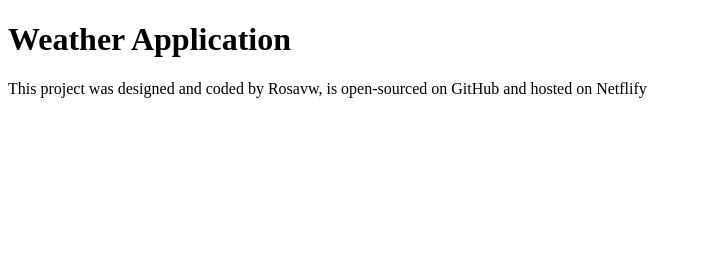
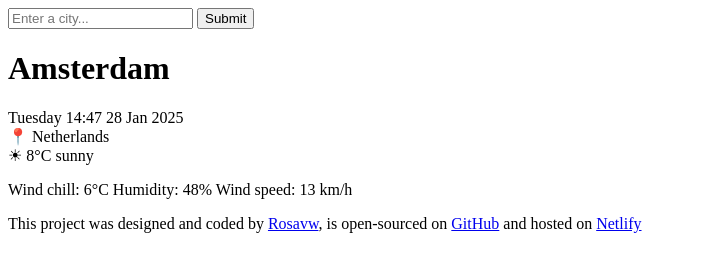
Before and after one commit to rosa-vw/weather-application, a plain HTML site: page index.html in a window 1280 px wide. Shown: the whole page, without its empty margins (0-701 px from the left). Drawn offline with Linux system fonts and the light colour scheme.

Commit message:
Update html
Updated elements and added links

```diff
--- a/index.html
+++ b/index.html
@@ -6,10 +6,33 @@
     <title>Weather Application</title>
   </head>
   <body>
-    <h1>Weather Application</h1>
+    <header>
+      <form>
+        <input type="text" placeholder="Enter a city..." />
+        <input type="submit" text="Search" />
+      </form>
+    </header>
+    <main>
+      <h1>Amsterdam</h1>
+      <div>Tuesday 14:47 28 Jan 2025</div>
+      <div>📍 Netherlands</div>
+      <div>☀ 8°C sunny</div>
+    </main>
+    <section>
+      <p>Wind chill: 6°C Humidity: 48% Wind speed: 13 km/h</p>
+    </section>
+    <section></section>
     <footer>
-      This project was designed and coded by Rosavw, is open-sourced on GitHub
-      and hosted on Netflify
+      This project was designed and coded by
+      <a href="https://github.com/rosa-vw" target="_blank">Rosavw</a>, is
+      open-sourced on
+      <a href="https://github.com/rosa-vw/weather-application" target="_blank"
+        >GitHub</a
+      >
+      and hosted on
+      <a href="https://weather-application-rosavw.netlify.app/" target="_blank"
+        >Netlify</a
+      >
     </footer>
   </body>
 </html>
```
